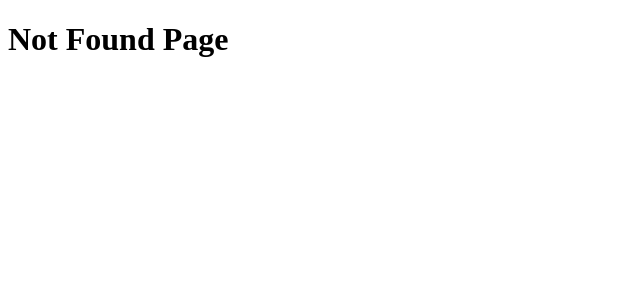
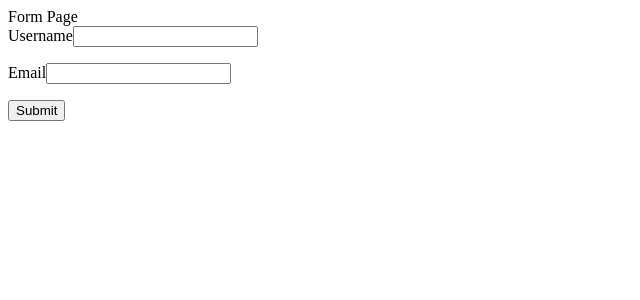
Before and after one commit to alwiranata/typescript-react, a React (Vite) app: page /form in a window 1280 px wide. Before the commit this address had no page. Shown: the top 300 px of the page, without its empty margins (0-640 px from the left). Built offline with nearby package versions, Linux system fonts and the light colour scheme.

Commit message:
add : form

```diff
--- /dev/null
+++ b/src/pages/FormPage.tsx
@@ -0,0 +1,44 @@
+import { useState } from "react"
+const FormPage = () => {
+    // const inputUsername = useRef<HTMLInputElement>(null)
+    // const inputEmail = useRef<HTMLInputElement>(null)
+    const [username, setUsername] = useState("")
+    const [email, setEmail] = useState("")
+
+    const [erorrUsername, setErrorUsername] = useState("")
+    const [erorrEmail, setErrorEmail] = useState("")
+    const handleSubmit = () => {
+
+        const userNameValidate = username.length < 5
+        const emailValidate = email.length < 7
+
+        if (userNameValidate) {
+            setErrorUsername("Usernamer must be  at leats 5 character")
+        }
+
+        if (emailValidate) {
+            setErrorEmail("email must bea at least 7 character")
+        }
+        // const username = inputUsername.current?.value
+        // const email = inputEmail.current?.value
+        // alert(`Username  :${username} & Email : ${email}` )
+    }
+    return (
+        <>
+            <div>Form Page</div>
+            <div>
+                <label htmlFor="username">Username</label>
+                <input type="text" id="username" onChange={(e) => setUsername(e.target.value)} value={username}/>
+                <p style={{color : "red"}}>{erorrUsername}</p>
+            </div>
+            <div>
+                <label htmlFor="email">Email</label>
+                <input type="text" id="email" onChange={(e) => setEmail(e.target.value)} value={email}/>
+                <p style={{color : "red"}}>{erorrEmail}</p>
+            </div>
+            <button onClick={handleSubmit}>Submit</button>
+        </>
+    )
+}
+
+export default FormPage
--- a/src/routes/route.tsx
+++ b/src/routes/route.tsx
@@ -4,6 +4,7 @@ import TermPage from "../pages/TermPage"
 import ProductPage from "../pages/ProductPage"
 import NotFoundPage from "../pages/NotFoundPage"
 import ListProductPage from "../pages/ListProductPage"
+import FormPage from "../pages/FormPage"
 
 
 const RoutePage = () => {
@@ -15,6 +16,7 @@ const RoutePage = () => {
                 <Route path="*" element ={<NotFoundPage/>} />
                 <Route path="/product/:name/:id" element={<ProductPage/>} />
                 <Route path="/list-product" element={<ListProductPage/>}/>
+                <Route path="/form" element={<FormPage/>}></Route>
             </Routes>
         </>
     )
```
